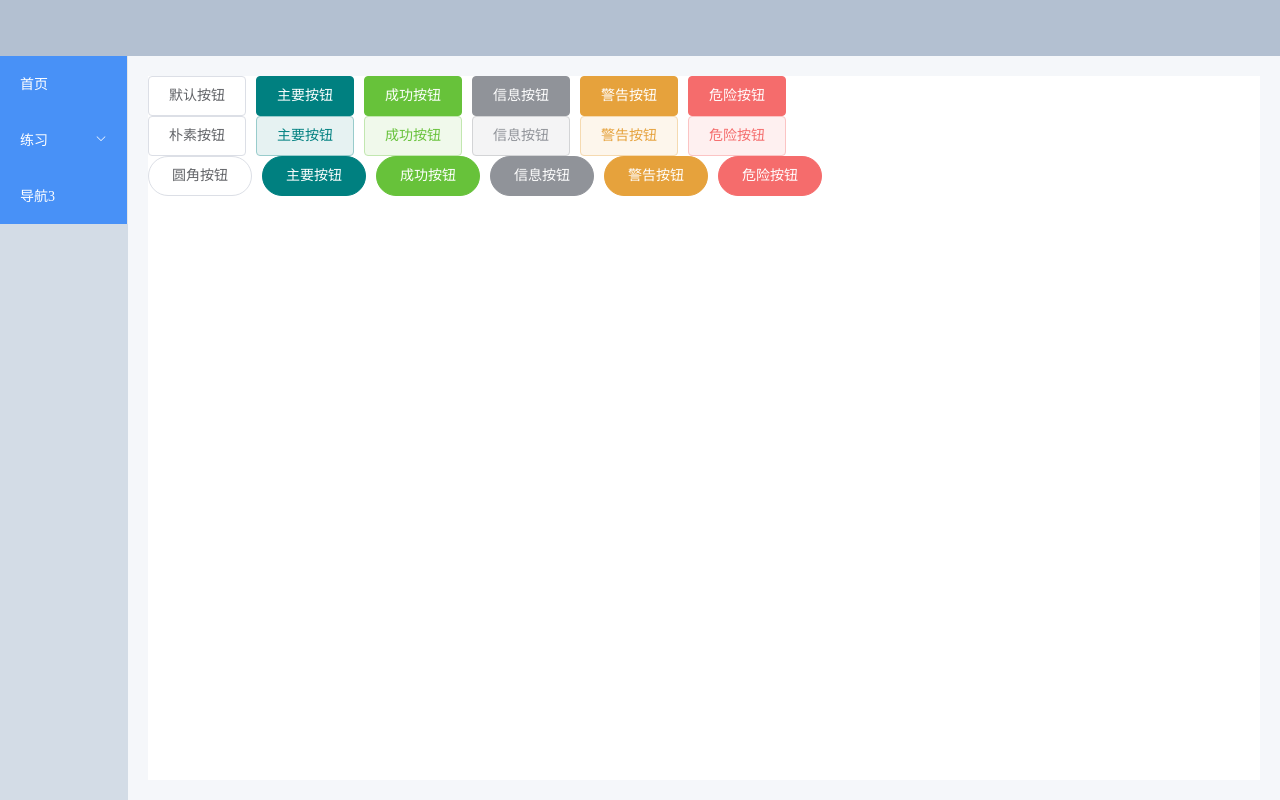
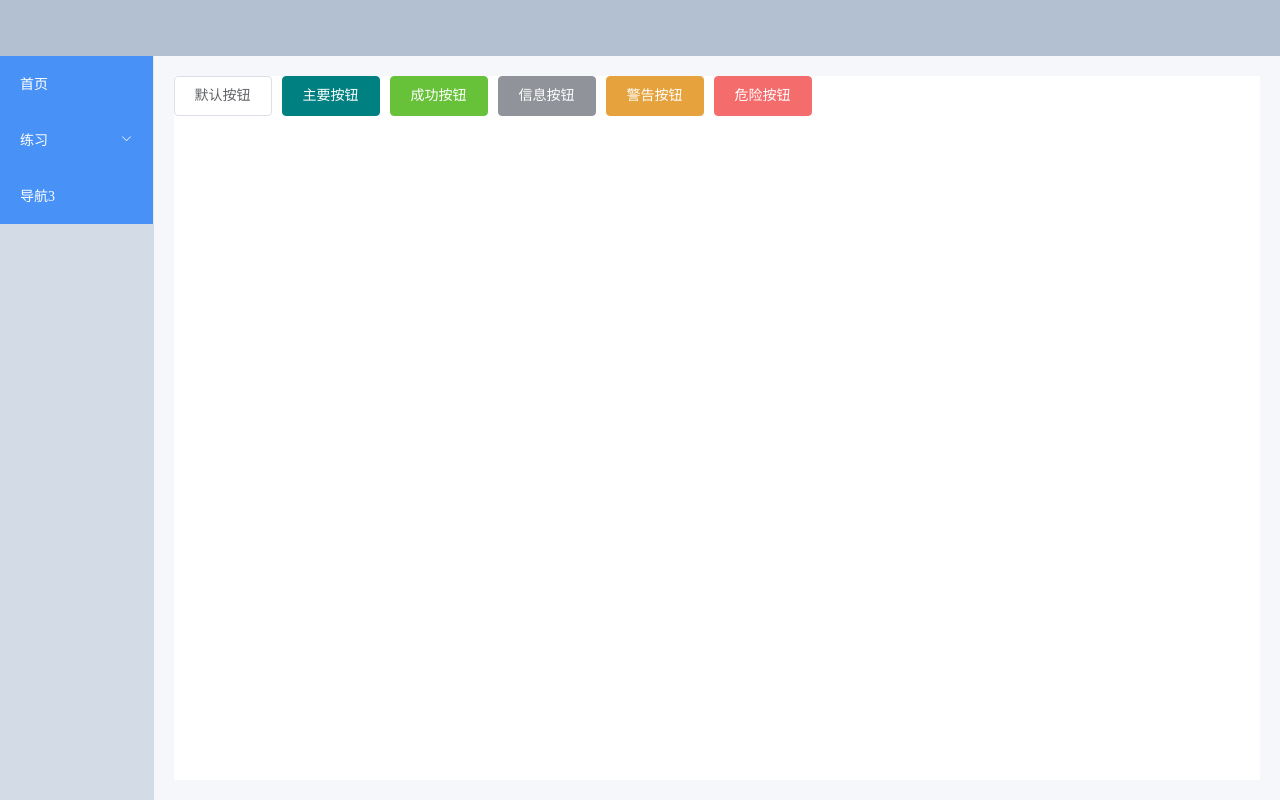
Before and after one commit to wft918/wft-project, a Vue app: page /#/home in a window 1280 px wide. Built offline with nearby package versions, Linux system fonts and the light colour scheme.

Commit message:
easyplay页面搭建，其他部分优化

```diff
--- a/src/router/views/index.js
+++ b/src/router/views/index.js
@@ -1,7 +1,7 @@
 export default [
   {
     path: "/",
-    name: "home",
+    name: "main",
     component: () => import('@/views/main'),
     redirect: {name:'home'},
     children:[
@@ -14,12 +14,20 @@ export default [
         component: () => import('@/views/pages/home/home')
       },
       {
-        path: 'lazyLoad',
+        path: 'practice/lazyLoad',
         name: 'lazyLoad',
         meta: {
           title: '图片懒加载'
         },
-        component: () => import('@/views/pages/photoLazyLoad/photoLazyLoad')
+        component: () => import('@/views/pages/practice/photoLazyLoad/photoLazyLoad')
+      },
+      {
+        path: 'practice/easyPlayer',
+        name: 'easyplayer',
+        meta: {
+          title: 'easyplayer'
+        },
+        component: () => import('@/views/pages/practice/easyPlayer/easyPlayer')
       },
     ]
   },
--- a/src/utils/leftMenu.js
+++ b/src/utils/leftMenu.js
@@ -13,7 +13,13 @@ export default [
         name:'图片懒加载',
         id:'21',
         children:[],
-        path:'/lazyLoad'
+        path:'/practice/lazyLoad'
+      },
+      {
+        name:'easyplayer',
+        id:'22',
+        children:[],
+        path:'/practice/easyPlayer'
       }
     ]
   },
--- a/src/views/layout/left.vue
+++ b/src/views/layout/left.vue
@@ -1,5 +1,5 @@
 <template>
-  <div style="width: 100%;height: 100%;overflow: hidden;">
+  <div style="width: 100%;height: 100%;">
     <el-menu default-active="1" class="el-menu-vertical-demo" background-color="#4891f7" text-color="#fff" active-text-color="#fff" :default-active="'1'" :unique-opened="true">
       <sub-menu v-for="(menu,index) in menuList" :key="menu.id" :menu="menu"></sub-menu>
     </el-menu>
--- a/src/views/main.vue
+++ b/src/views/main.vue
@@ -54,13 +54,13 @@ export default {
   }
 
   .left {
-    width: 10%;
+    width: 12%;
     height: 100%;
     background-color: #d3dce6;
   }
 
   .right {
-    width: 90%;
+    width: 88%;
     height: 100%;
     padding: 20px;
     box-sizing: border-box;
--- a/src/views/pages/home/home.vue
+++ b/src/views/pages/home/home.vue
@@ -7,24 +7,6 @@
       <el-button type="info">信息按钮</el-button>
       <el-button type="warning">警告按钮</el-button>
       <el-button type="danger">危险按钮</el-button>
-    </el-row>
-
-    <el-row>
-      <el-button plain>朴素按钮</el-button>
-      <el-button type="primary" plain>主要按钮</el-button>
-      <el-button type="success" plain>成功按钮</el-button>
-      <el-button type="info" plain>信息按钮</el-button>
-      <el-button type="warning" plain>警告按钮</el-button>
-      <el-button type="danger" plain>危险按钮</el-button>
-    </el-row>
-
-    <el-row>
-      <el-button round>圆角按钮</el-button>
-      <el-button type="primary" round>主要按钮</el-button>
-      <el-button type="success" round>成功按钮</el-button>
-      <el-button type="info" round>信息按钮</el-button>
-      <el-button type="warning" round>警告按钮</el-button>
-      <el-button type="danger" round>危险按钮</el-button>
     </el-row>
   </div>
 </template>
--- /dev/null
+++ b/src/views/pages/practice/easyPlayer/easyPlayer.vue
@@ -0,0 +1,36 @@
+<template>
+  <div style="width: 100%;height: 100%;">
+    <h1>easyPlayer--------------------></h1>
+  </div>
+</template>
+<script>
+  export default {
+    data() {
+      return {
+
+      }
+    },
+    props:{
+
+    },
+    components: {
+
+    },
+    filters: {
+
+    },
+    mixins:[],
+    watch: {
+
+    },
+    created() {
+
+    },
+    mounted() {
+
+    },
+    methods: {
+
+    }
+  }
+</script>
```
Also changed, not shown: src/views/pages/practice/photoLazyLoad/photoLazyLoad.vue (renamed from src/views/pages/photoLazyLoad/photoLazyLoad.vue).
